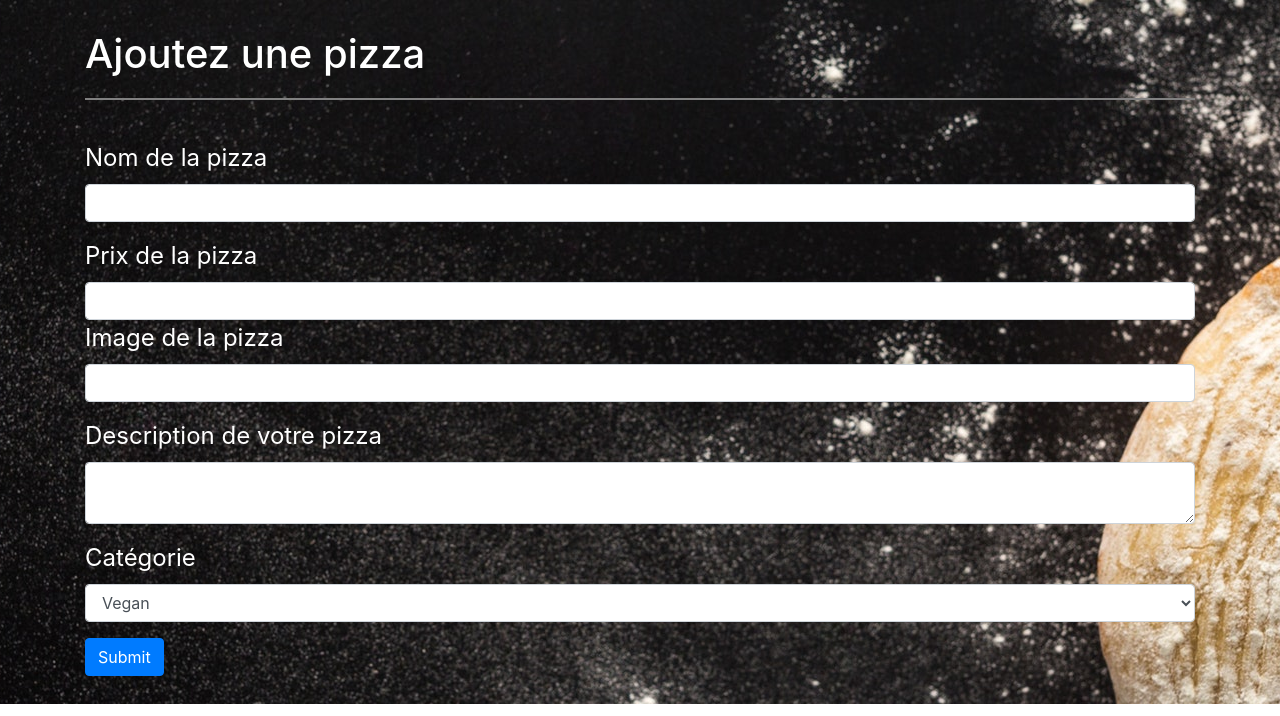
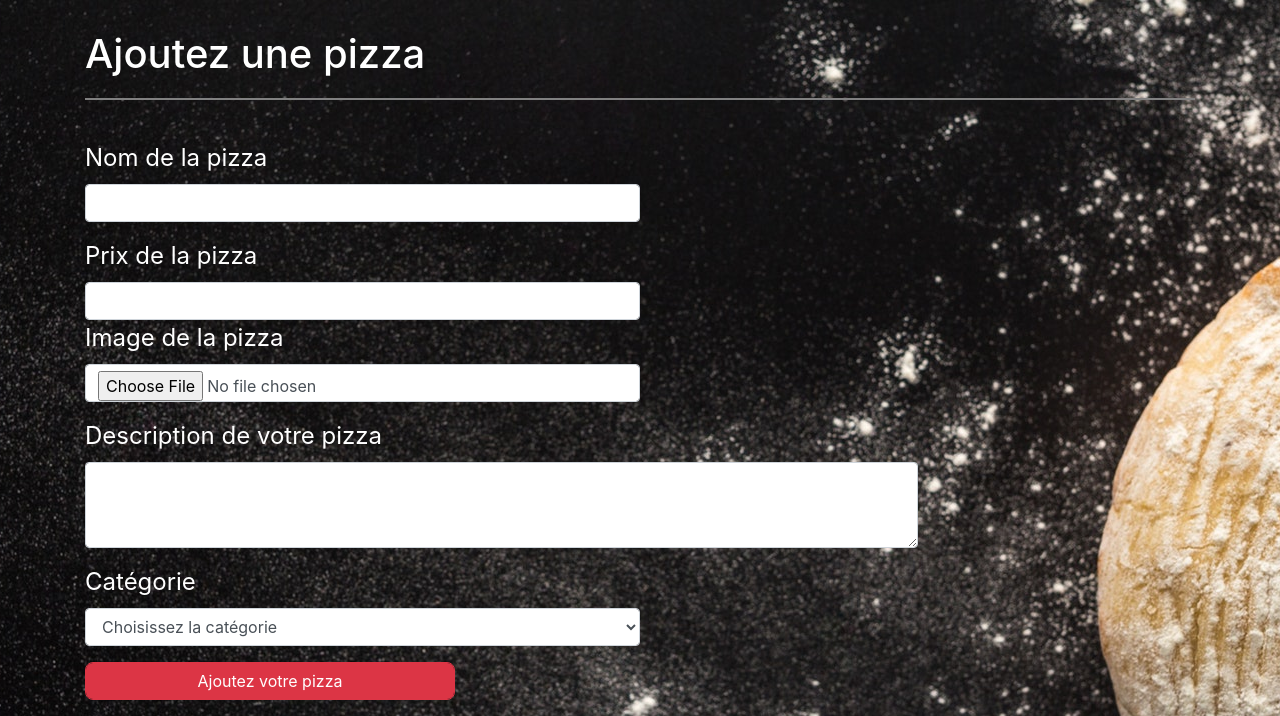
Before and after one commit to HauwDominique/php2, a PHP site: page /pizza_add.php in a window 1280 px wide. Shown: the part 96-812 px from the top of the page. Run offline with PHP 8.4, Linux system fonts and the light colour scheme.

Commit message:
debug php_add.php

```diff
--- a/13-pizzastore/assets/css/style.css
+++ b/13-pizzastore/assets/css/style.css
@@ -2,7 +2,6 @@
     background-image: url("../img/plan_travail_pain.jpg");
     background-repeat: no-repeat;
     background-position: top;
-    /* background-size: 100%; */
  }
 
 .page-title {
--- a/13-pizzastore/pizza_add.php
+++ b/13-pizzastore/pizza_add.php
@@ -8,15 +8,17 @@ require_once(__DIR__.'/partials/header.php');?>
         $price = null;
         $image = null;
         $description = null;
+        $category=null;
 
-		$message = null;
+		// $message = null;
 		if (!empty($_POST)) { // Récupére les informations saisies dans le formulaire
 		    $name = $_POST['name']; //ok
             $price = $_POST['price']; //ok
-            $image = $_POST['image'];
-		    $description = $_POST['description'];
+            $image = $_FILES['image']; //ATTENTION ICI IL FAUT PENSER A METTR $_FILES pour les images
+            $description = $_POST['description'];
+            $category = $_POST['category'];
 
-		    // $message = $_POST['message'];
+            // $message = $_POST['message'];
 
 			$errors = [];
 
@@ -30,8 +32,8 @@ require_once(__DIR__.'/partials/header.php');?>
 		        //echo 'Le sujet ne doit pas être vide. <br />';
             }
 
-            if (empty($image)) {
-		    	$errors['image'] = 'Le champ des image ne doit pas être vide. <br />';
+            if ($image['error']===4) {
+		    	$errors['image'] = 'L\'image n\'est pas valide. <br />';
 		        //echo 'Le sujet ne doit pas être vide. <br />';
             }
 
@@ -40,18 +42,54 @@ require_once(__DIR__.'/partials/header.php');?>
 		        //echo 'Le sujet ne doit pas être vide. <br />';
             }
 
+            if (empty($category)) {
+		    	$errors['category'] = 'Le champ ne doit pas être vide. <br />';
+		        //echo 'Le sujet ne doit pas être vide. <br />';
+            }
+
+
 		    if (empty($errors)) {
 			    echo 'Envoi de l\'ajout de la pizza';
             }
 
+            // upload de l'image
+            // if (empty($errors)) {
+                var_dump($image);
+                $file=$image['tmp_name'];//emplacement du fichier temporaire
+                $fileName='img/pizzas/'.$image['name'];// variable pour la  base de donnée
+
+                $info=finfo_open(FILEINFO_MIME_TYPE);//permet d'ouvrir un fichier pour analyser sont type
+                $mimeType = finfo_file($info, $file); //ouvre le fichier et renvoie image/jpg
+                $allowedExtensions= ['image/jpg', 'image/jped', 'image/gif', 'image/png'];
+
+                // si l'extension n'est pas autorisée, il y a une erreur
+                if(in_array($mimeType, $allowedExtensions)){
+                    $errors['image']='ce type de fichier n\'est pas autorisé';
+                }
+
+                // vérifier la taille de l'image
+                if($image['size']/1024 > 100) {
+                    $errors['image'] = 'l\image est trop lourde';
+                }
+
+                if(!isset($errors['image'])) {
+                    move_uploaded_file($file, __DIR__.'/assets/'.$fileName);
+                    //on déplace le fichier upload où on le souhaite
+                }
+
+            // }
+
             // S'il n'y a pas d'erreurs dans le formulaire
             if (empty($errors)) {
             $query = $db->prepare('
-                INSERT INTO pizza (`name`, `price`, `image`) VALUES (:name, :price, :image)
+            INSERT INTO pizza (`name`, `price`, `image`, `category`, `description`)
+            VALUES (:name, :price, :image, :category, :description)
             ');
             $query->bindValue(':name', $name, PDO::PARAM_STR);
             $query->bindValue(':price', $price, PDO::PARAM_STR);
-            $query->bindValue(':image', $image, PDO::PARAM_STR);
+            $query->bindValue(':image', $fileName, PDO::PARAM_STR);
+            $query->bindValue(':category', $category, PDO::PARAM_STR);
+            $query->bindValue(':description', $description, PDO::PARAM_STR);
 
             if ($query->execute()) { // On insère la pizza dans la BDD
                 $success = true;
@@ -62,14 +100,13 @@ require_once(__DIR__.'/partials/header.php');?>
     }
 	?>
 
-
 <main class="container">
     <h1 class="page-title">Ajoutez une pizza</h1>
 
-    <form method="POST">
+    <form method="POST" enctype="multipart/form-data">
         <div class="form-group">
             <label for="name" class='label_title'>Nom de la pizza</label>
-            <input class="form-control <?= (isset($errors['name'])) ? 'is-invalid' : ''; ?>" type="text" name="name" id="name"
+            <input class="form-control col-6 <?= (isset($errors['name'])) ? 'is-invalid' : ''; ?>" type="text" name="name" id="name"
                 value="<?= $name; ?>" />
             <div class="invalid-feedback">
                 <?php echo (isset($errors['name'])) ? $errors['name']: ''; ?>
@@ -77,16 +114,16 @@ require_once(__DIR__.'/partials/header.php');?>
         </div>
 
         <label for="price" class='label_title'>Prix de la pizza</label>
-        <input class="form-control <?= (isset($errors['price'])) ? 'is-invalid' : ''; ?>" type="text" name="price" id="price"
+        <input class="form-control col-6 <?= (isset($errors['price'])) ? 'is-invalid' : ''; ?>" type="text" name="price" id="price"
             value="<?= $price; ?>" />
         <div class="invalid-feedback">
             <?php echo (isset($errors['price'])) ? $errors['price']: ''; ?>
         </div>
 
         <div class="form-group">
-            <label for="image" class='label_title'>Image de la pizza</label>
-            <input class="form-control <?= (isset($errors['image'])) ? 'is-invalid' : ''; ?>" type="text" name="image"
-                id="image" value="<?= $image; ?>" />
+            <label for="image" class='label_title' >Image de la pizza</label>
+            <input type="file" class="form-control col-6 <?= (isset($errors['image'])) ? 'is-invalid' : ''; ?>" name="image"
+                id="image"/>
 
             <div class="invalid-feedback">
                 <?php echo (isset($errors['image'])) ? $errors['image']: ''; ?>
@@ -97,28 +134,36 @@ require_once(__DIR__.'/partials/header.php');?>
             <label for="description" class='label_title'>Description de votre pizza</label>
             <!-- <textarea class="form-control" id="description_pizza" rows="4"></textarea> -->
 
-            <textarea class="form-control <?= (isset($errors['description'])) ? 'is-invalid' : ''; ?>" name="description"
-                id="description"><?php echo $message; ?></textarea>
-            <div class="invalid-feedback">
-                <?php echo (isset($errors['description'])) ? $errors['description']: ''; ?>
-            </div>
+            <textarea name="description" id="description" rows="3" class="form-control col-9
+            <?php echo isset($errors['description']) ? 'is-invalid' : ''; ?>">
+            <?php echo $description; ?></textarea>
 
-        </div>
-        <div class="form-group">
-            <label for="categorie" class='label_title'>Catégorie</label>
-            <select class="form-control">
-                <option>Vegan</option>
-                <option>bio</option>
-                <option>gourmande</option>
-            </select>
+            <?php if (isset($errors['description'])) {
+                echo '<div class="invalid-feedback">';
+                    echo $errors['description'];
+                echo '</div>';
+            } ?>
         </div>
 
-        <button type="submit" class="btn btn-primary">Submit</button>
+        <div class="form-group">
+            <label for="category" class='label_title'>Catégorie</label>
+            <select class="form-control col-6 <?= isset($errors['category']) ? 'is-invalid' : '';?>" name="category">
+                <option value="">Choisissez la catégorie</option>
+                <option value="vegan">Vegan</option>
+                <option value="bio">Bio</option>
+                <option value="hot">Hot</option>
+            </select>
+            <div class="invalid-feedback">
+                <?php echo (isset($errors['category'])) ? $errors['category']: ''; ?>
+            </div>
+        </div>
+
+        <button type="submit" class="btn btn-danger form-control col-4">Ajoutez votre pizza</button>
     </form>
 </main>
 
+<?php
 
-<?php
 // Le fichier footerer.php est inclus dans la page
 require_once(__DIR__.'/partials/footer.php');
 ?>
```
Also changed, not shown: 13-pizzastore/assets/img/pizzas/Castor head_-2.jpg (added).
